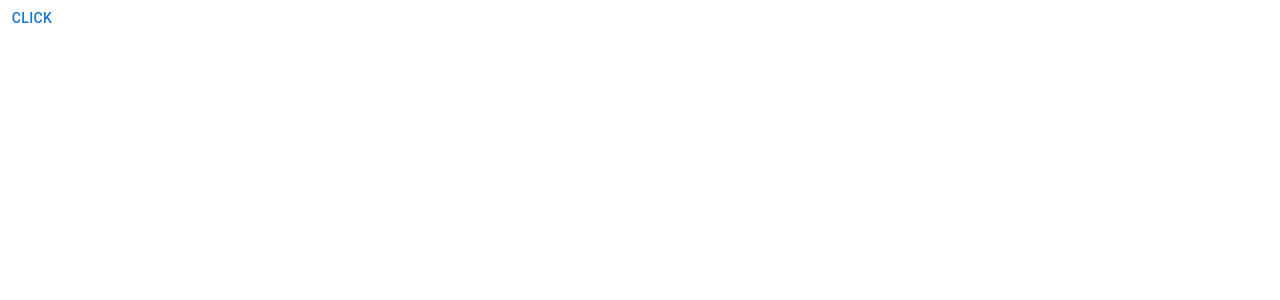
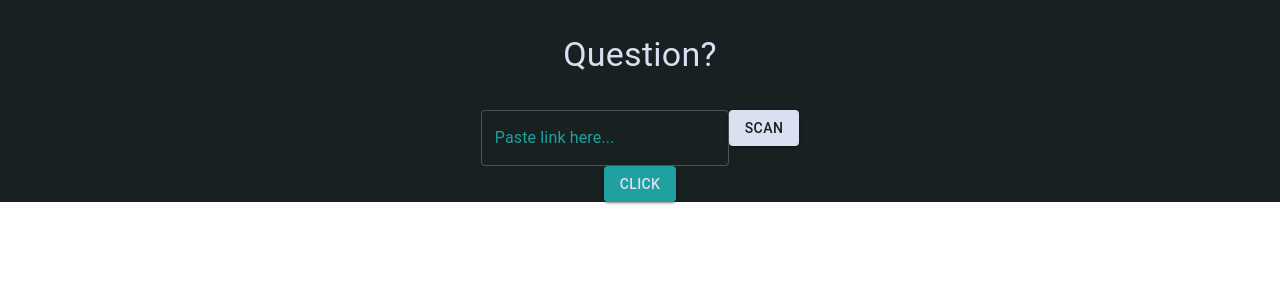
Before and after one commit to aniametz/safe_shopping, a React (Create React App) app in the folder frontend/: page / in a window 1280 px wide. Shown: the top 300 px of the page. Built offline with nearby package versions, Linux system fonts and the light colour scheme.

Commit message:
Initialized theme and input text bar

```diff
--- a/frontend/src/App.tsx
+++ b/frontend/src/App.tsx
@@ -1,6 +1,12 @@
-import Button from "@mui/material/Button";
-import axios from "axios";
-import { backend_port } from "./constants";
+import './App.css';
+
+import axios from 'axios';
+
+import Button from '@mui/material/Button';
+
+import { backend_port } from './constants';
+import { theme } from './theme';
+import UrlPasteBar from './url-paste-bar';
 
 export default function App() {
   const handleGreet = () => {
@@ -16,8 +22,9 @@ export default function App() {
       });
   };
   return (
-    <div className="App">
-      <Button onClick={handleGreet}>Click</Button>
+    <div className="App" style={{backgroundColor: theme.palette.background.default, height: '100%'}}>
+      <UrlPasteBar/>
+      <Button onClick={handleGreet} variant='contained' color='secondary'>Click</Button>
     </div>
   );
 }
--- a/frontend/src/index.tsx
+++ b/frontend/src/index.tsx
@@ -1,15 +1,22 @@
+import './index.css';
+
 import React from 'react';
 import ReactDOM from 'react-dom/client';
-import './index.css';
+
+import { ThemeProvider } from '@mui/material/styles';
+
 import App from './App';
 import reportWebVitals from './reportWebVitals';
+import { theme } from './theme';
 
 const root = ReactDOM.createRoot(
   document.getElementById('root') as HTMLElement
 );
 root.render(
   <React.StrictMode>
-    <App />
+    <ThemeProvider theme={theme}>
+      <App />
+    </ThemeProvider>
   </React.StrictMode>
 );
 
--- /dev/null
+++ b/frontend/src/theme.ts
@@ -0,0 +1,61 @@
+
+import createTheme from '@mui/material/styles/createTheme';
+
+export enum OurColors {
+  green = "#a8c256",
+  red = "#ff5a5f",
+  black = "#172121",
+  grey = "#444554",
+  white = "#dae0f2",
+  turquoise = "#21a0a0",
+  blue = "#669bbc",
+  orange = "#ff9505"
+}
+
+// https://coolors.co/ to generate palette by locking base colors
+// https://bareynol.github.io/mui-theme-creator/ to set up theme colors
+
+export const theme = createTheme({
+    components: {
+      MuiTypography: {
+        defaultProps: {
+          color: OurColors.white
+        }
+      }
+    },
+    palette: {
+      mode: 'dark',
+      background: {
+        default: OurColors.black,
+        paper: OurColors.black
+      },
+      text: {
+        primary: OurColors.white,
+        secondary: OurColors.turquoise,
+      },
+      primary: {
+        // dark:,
+        main: OurColors.white,
+        // light:
+        contrastText: OurColors.black
+      },
+      secondary: {
+        // dark:
+        main: OurColors.turquoise,
+        // light:
+        contrastText: OurColors.white
+      },
+      error: {
+        main: OurColors.red
+      },
+      warning: {
+        main: OurColors.orange
+      },
+      info: {
+        main: OurColors.blue
+      },
+      success: {
+        main: OurColors.green
+      }
+    }
+  });
--- /dev/null
+++ b/frontend/src/url-paste-bar.tsx
@@ -0,0 +1,34 @@
+import React from 'react';
+
+import Button from '@mui/material/Button';
+import Container from '@mui/material/Container';
+import TextField from '@mui/material/TextField';
+import Typography from '@mui/material/Typography';
+
+export default function UrlPasteBar(): JSX.Element {
+    return <Container>
+        <Typography variant='h4' style={{ padding: '1em'}}>
+         Question?
+       </Typography>
+        <TextField id="outlined-basic" label="Paste link here..." variant="outlined" />
+        <Button variant='contained' color='primary'>Scan</Button>
+    </Container>
+}
+
+//       <Container style={{display: 'flex', flexDirection: 'row'}} color='primary'>
+//         <Button variant='contained'>Primary Contained</Button>
+//         <Button variant='outlined'>Primary Outlined</Button>
+//         <Button>Primary Text</Button>
+//         </Container>
+//         <Container>
+//         <div style={{display: 'flex', flexDirection: 'row'}}>
+//         <Button variant='contained' color='secondary'>Secondary Contained</Button>
+//         <Button variant='outlined' color='secondary'>Secondary Outlined</Button>
+//         <Button color='secondary'>Secondary Text</Button>
+//         </div></Container>
+//         <Container>
+//         <div style={{display: 'flex', flexDirection: 'row'}}>
+//         <Button variant='contained' color='success'>This is safe!</Button>
+//         <Button variant='contained' color='error'>This is fake!</Button>
+//         <Button variant='contained' color='warning'>This is warning!</Button>
+//         </div></Container>
```
Also changed, not shown: 1 other file (tests, documents, lock files or other folders).
